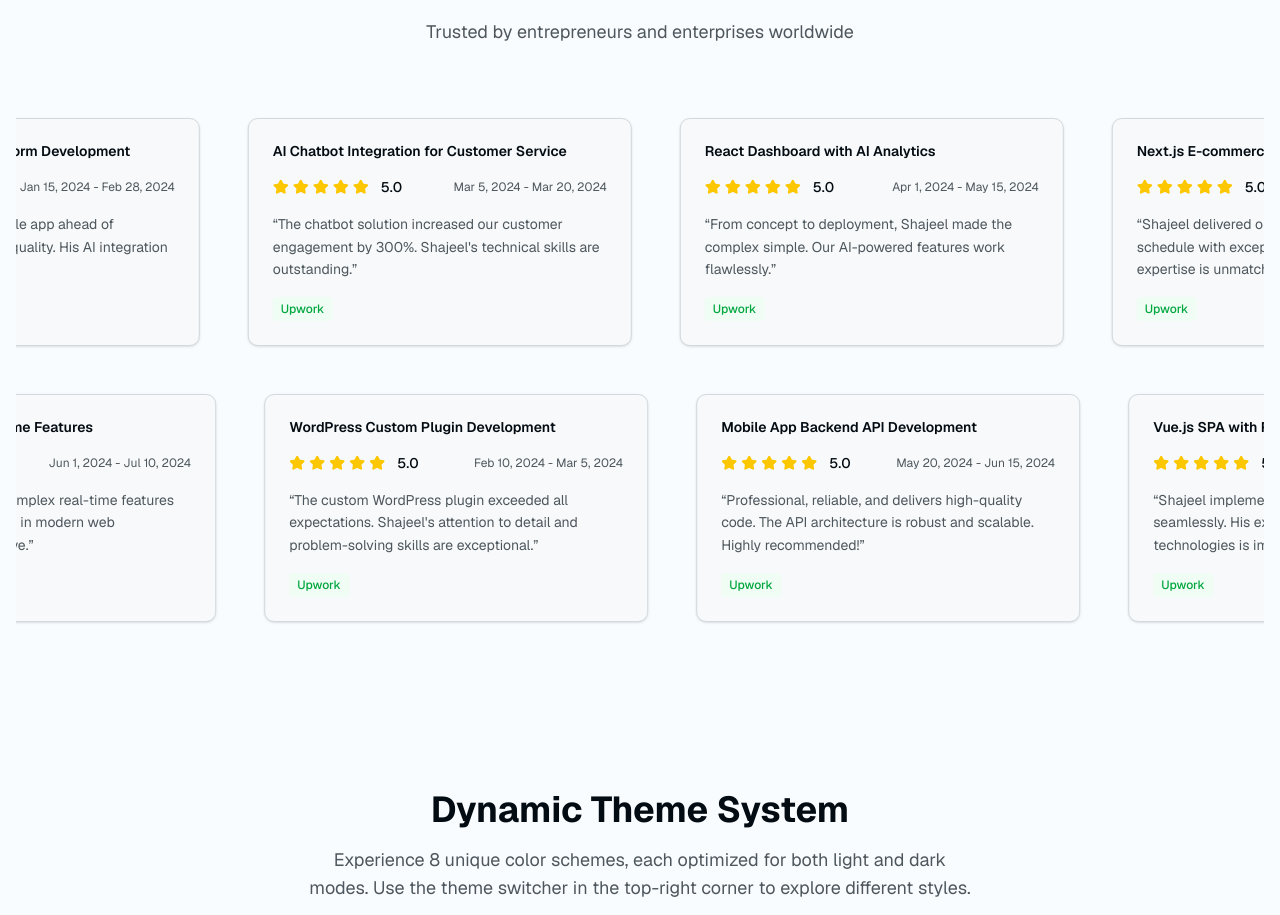
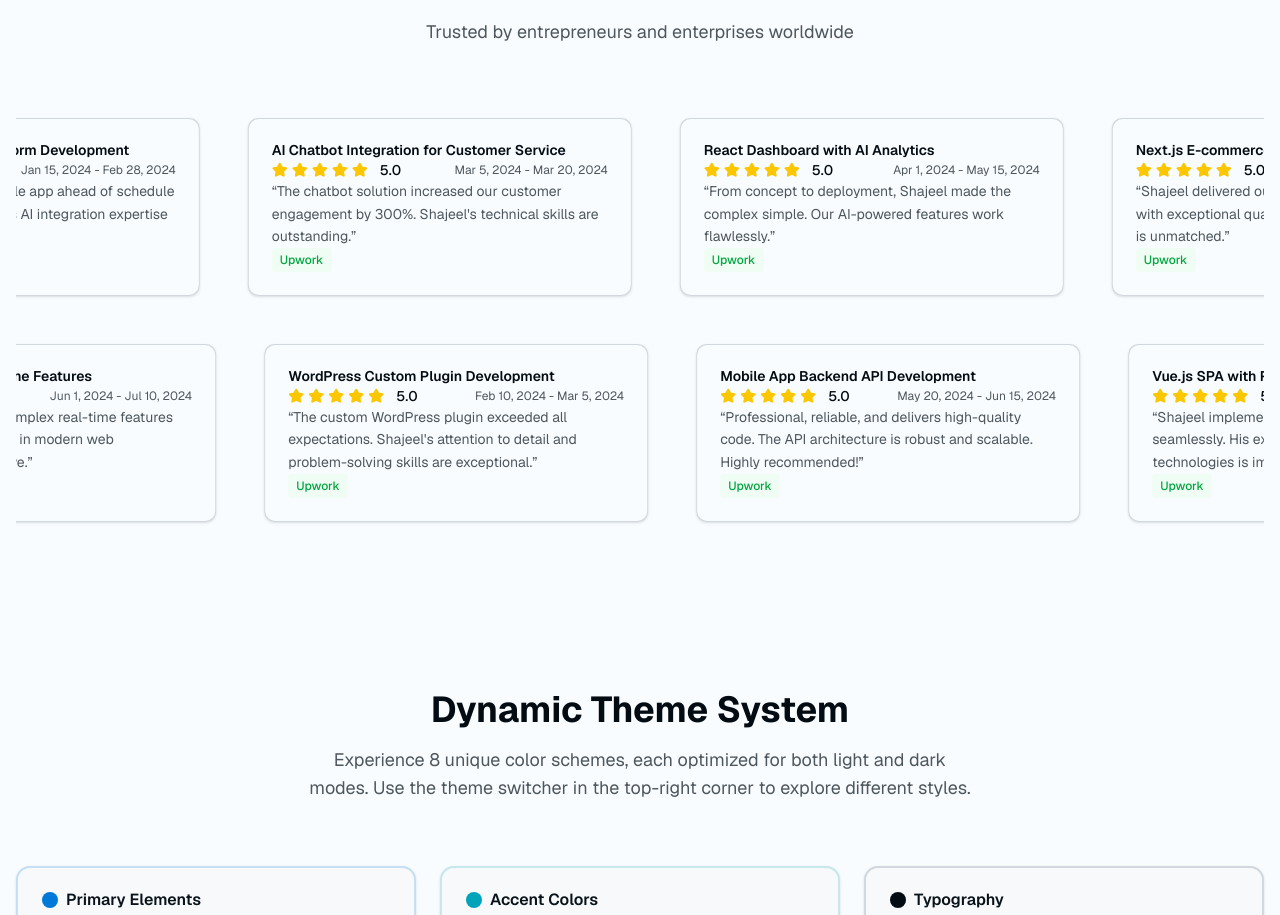
Before and after one commit to Shajeel-Afzal/ShajeelAfzal_NextJS, a Next.js app: page / in a window 1280 px wide. Shown: the part 4957-5872 px from the top of the page. Built offline with nearby package versions, Linux system fonts and the light colour scheme.

Commit message:
feat: implement TestimonialCard component and integrate it into TestimonialsSection for improved structure and clarity

```diff
--- /dev/null
+++ b/src/components/testimonial-card.tsx
@@ -0,0 +1,44 @@
+import { Star } from "lucide-react";
+import { MagicCard } from "@/components/magicui/magic-card";
+import { Testimonial } from "@/types/testimonial";
+
+interface TestimonialCardProps {
+  testimonial: Testimonial;
+  className?: string;
+}
+
+export function TestimonialCard({ testimonial, className = "" }: TestimonialCardProps) {
+  return (
+    <MagicCard
+      className={`mx-4 max-w-sm rounded-lg p-6 shadow-sm ${className}`}
+    >
+      {/* Project Title */}
+      <h3 className="font-semibold text-sm text-foreground leading-tight">
+        {testimonial.title}
+      </h3>
+
+      {/* Rating and Date */}
+      <div className="flex items-center justify-between">
+        <div className="flex items-center gap-1">
+          {[...Array(testimonial.rating)].map((_, i) => (
+            <Star key={i} className="w-4 h-4 fill-yellow-400 text-yellow-400" />
+          ))}
+          <span className="ml-2 text-sm font-medium">{testimonial.rating.toFixed(1)}</span>
+        </div>
+        <span className="text-xs text-muted-foreground">{testimonial.dateRange}</span>
+      </div>
+
+      {/* Testimonial Content */}
+      <p className="text-sm text-muted-foreground leading-relaxed">
+        &ldquo;{testimonial.content}&rdquo;
+      </p>
+
+      {/* Platform Logo */}
+      <div className="flex justify-start">
+        <div className="text-xs font-medium text-green-600 bg-green-50 dark:bg-green-900/20 px-2 py-1 rounded">
+          {testimonial.platform}
+        </div>
+      </div>
+    </MagicCard>
+  );
+}
--- a/src/components/testimonials-section.tsx
+++ b/src/components/testimonials-section.tsx
@@ -1,11 +1,12 @@
 'use client';
 
 import { useState } from 'react';
-import { Star } from "lucide-react";
 import { Marquee } from "@/components/magicui/marquee";
 import { AuroraText } from "@/components/magicui/aurora-text";
+import { TestimonialCard } from "@/components/testimonial-card";
+import { Testimonial } from "@/types/testimonial";
 
-const testimonials = [
+const testimonials: Testimonial[] = [
   {
     title: "Next.js E-commerce Platform Development",
     name: "Sarah Chen",
@@ -99,76 +100,20 @@ export function TestimonialsSection() {
           {/* First Row - Left to Right */}
           <Marquee className="[--duration:40s]">
             {firstRowTestimonials.map((testimonial) => (
-              <div
+              <TestimonialCard
                 key={testimonial.name}
-                className="mx-4 max-w-sm rounded-lg border bg-card p-6 shadow-sm space-y-4"
-              >
-                {/* Project Title */}
-                <h3 className="font-semibold text-sm text-foreground leading-tight">
-                  {testimonial.title}
-                </h3>
-
-                {/* Rating and Date */}
-                <div className="flex items-center justify-between">
-                  <div className="flex items-center gap-1">
-                    {[...Array(testimonial.rating)].map((_, i) => (
-                      <Star key={i} className="w-4 h-4 fill-yellow-400 text-yellow-400" />
-                    ))}
-                    <span className="ml-2 text-sm font-medium">{testimonial.rating.toFixed(1)}</span>
-                  </div>
-                  <span className="text-xs text-muted-foreground">{testimonial.dateRange}</span>
-                </div>
-
-                {/* Testimonial Content */}
-                <p className="text-sm text-muted-foreground leading-relaxed">
-                  &ldquo;{testimonial.content}&rdquo;
-                </p>
-
-                {/* Platform Logo */}
-                <div className="flex justify-start">
-                  <div className="text-xs font-medium text-green-600 bg-green-50 dark:bg-green-900/20 px-2 py-1 rounded">
-                    {testimonial.platform}
-                  </div>
-                </div>
-              </div>
+                testimonial={testimonial}
+              />
             ))}
           </Marquee>
 
           {/* Second Row - Right to Left */}
           <Marquee reverse className="[--duration:40s]">
             {secondRowTestimonials.map((testimonial) => (
-              <div
+              <TestimonialCard
                 key={testimonial.name}
-                className="mx-4 max-w-sm rounded-lg border bg-card p-6 shadow-sm space-y-4"
-              >
-                {/* Project Title */}
-                <h3 className="font-semibold text-sm text-foreground leading-tight">
-                  {testimonial.title}
-                </h3>
-
-                {/* Rating and Date */}
-                <div className="flex items-center justify-between">
-                  <div className="flex items-center gap-1">
-                    {[...Array(testimonial.rating)].map((_, i) => (
-                      <Star key={i} className="w-4 h-4 fill-yellow-400 text-yellow-400" />
-                    ))}
-                    <span className="ml-2 text-sm font-medium">{testimonial.rating.toFixed(1)}</span>
-                  </div>
-                  <span className="text-xs text-muted-foreground">{testimonial.dateRange}</span>
-                </div>
-
-                {/* Testimonial Content */}
-                <p className="text-sm text-muted-foreground leading-relaxed">
-                  &ldquo;{testimonial.content}&rdquo;
-                </p>
-
-                {/* Platform Logo */}
-                <div className="flex justify-start">
-                  <div className="text-xs font-medium text-green-600 bg-green-50 dark:bg-green-900/20 px-2 py-1 rounded">
-                    {testimonial.platform}
-                  </div>
-                </div>
-              </div>
+                testimonial={testimonial}
+              />
             ))}
           </Marquee>
         </div>
--- /dev/null
+++ b/src/types/testimonial.ts
@@ -0,0 +1,10 @@
+export interface Testimonial {
+  title: string;
+  name: string;
+  role: string;
+  content: string;
+  avatar: string;
+  rating: number;
+  dateRange: string;
+  platform: string;
+}
```
